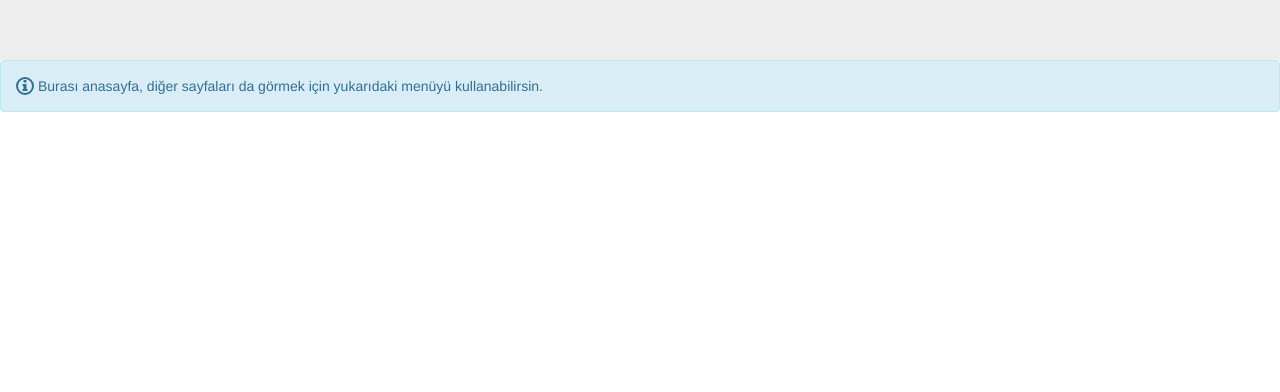
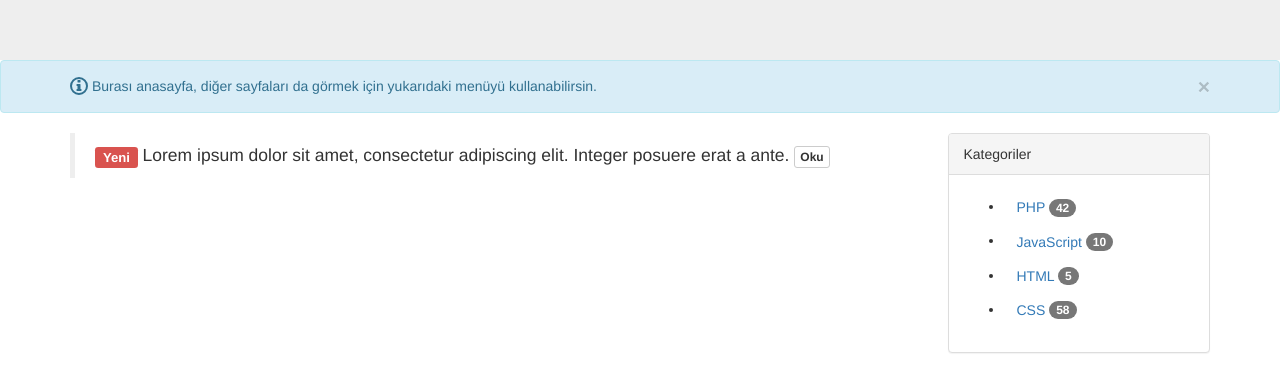
Before and after one commit to khrmnadem/ademkahramanblog, a plain HTML site: page index.html in a window 1280 px wide. Shown: the part 232-624 px from the top of the page. Drawn offline with nearby package versions, Linux system fonts and the light colour scheme.

Commit message:
bir yazı ve kategori alanı oluşturuldu

```diff
--- a/index.html
+++ b/index.html
@@ -53,8 +53,38 @@
 		</div>
 		<!-- JUMBOTRON BİTİŞİ -->
 		<!-- Bilgilendirme -->
-		<div class="alert alert-info anasayfa-alert" role="alert"><i class="fa fa-info bilgi"></i> Burası anasayfa, diğer sayfaları da görmek için yukarıdaki menüyü kullanabilirsin.</div>
+		<div class="alert alert-info anasayfa-alert" role="alert">
+			<div class="container">
+			<i class="fa fa-info bilgi"></i> Burası anasayfa, diğer sayfaları da görmek için yukarıdaki menüyü kullanabilirsin.
+			<button type="button" class="close" data-dismiss="alert" aria-label="Close">
+			  <span aria-hidden="true">&times;</span>
+			</button>
+			</div>
+		</div>
 		<!-- Bilgilendirme Bitiş-->
+		<div class="container">
+			<div class="row">
+				<div class="col-md-9">
+				<blockquote>
+					<p><label class="label label-danger">Yeni</label> Lorem ipsum dolor sit amet, consectetur adipiscing elit. Integer posuere erat a ante. <a href="#" class="btn btn-default btn-xs"><b>Oku</b></a></p>
+				</blockquote>
+				</div>
+				<div class="col-md-3">
+					<div class="panel panel-default">
+					  <div class="panel-heading">Kategoriler</div>
+					  <div class="panel-body">
+					    <ul>
+					    	<li><a href="#" class="btn btn-link">PHP <span class="badge badge-xs">42</span></a></li>
+					    	<li><a href="#" class="btn btn-link">JavaScript <span class="badge badge-xs">10</span></a></li>
+					    	<li><a href="#" class="btn btn-link">HTML <span class="badge badge-xs">5</span></a></li>
+					    	<li><a href="#" class="btn btn-link">CSS <span class="badge badge-xs">58</span></a></li>
+					    </ul>
+					  </div>
+					</div>
+				</div>
+			</div>
+		</div>
+
     <!-- jQuery (necessary for Bootstrap's JavaScript plugins) -->
     <script src="https://ajax.googleapis.com/ajax/libs/jquery/1.12.4/jquery.min.js"></script>
 	<!-- Latest compiled and minified JavaScript -->
```
Also changed, not shown: css/style.css (line endings or trailing spaces).
